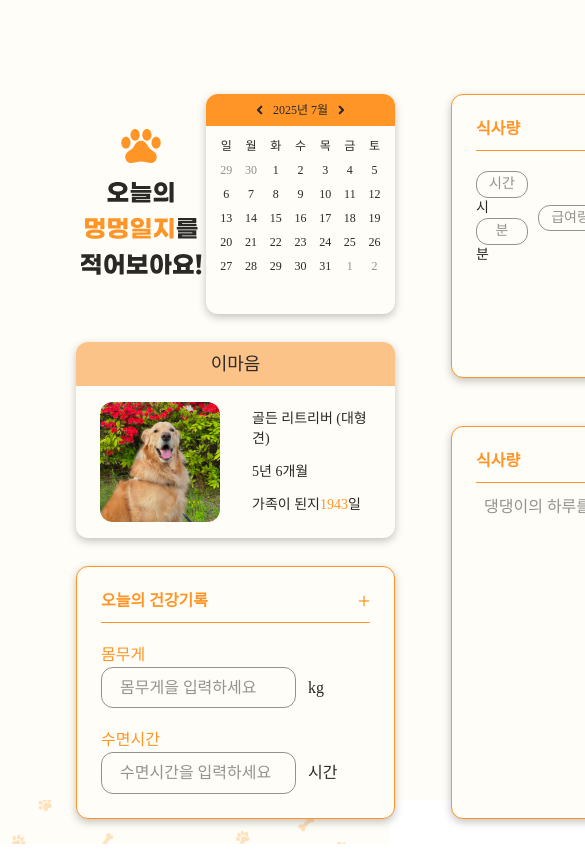
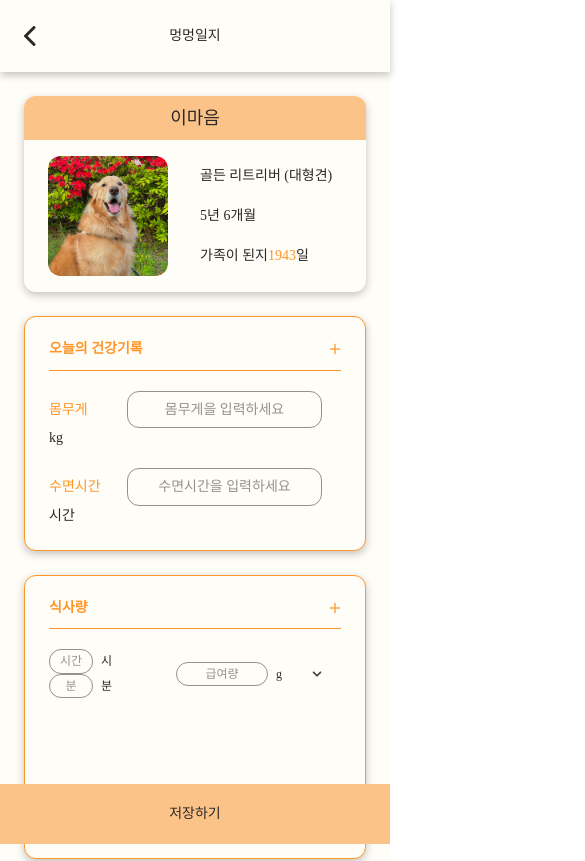
Before and after one commit to run3go/WEB4_5_404TNF_FE, a Next.js app: page /diary/create in a window 390 px wide. Shown: the top 861 px of the page, 585 px wide, since content can reach past the window. Built offline with nearby package versions, Linux system fonts and the light colour scheme.

Commit message:
💄 Style: 생활기록 등록/수정 페이지 반응형 구현

```diff
--- a/src/app/diary/create/page.tsx
+++ b/src/app/diary/create/page.tsx
@@ -10,6 +10,7 @@ import diary from '@/assets/images/diary.svg';
 import dog from '@/assets/images/dog_img.png';
 import Card from '@/components/common/Card';
 import Icon from '@/components/common/Icon';
+import MobileTitle from '@/components/common/MobileTitle';
 import Image from 'next/image';
 import { useState } from 'react';
 
@@ -24,13 +25,15 @@ export default function DiaryCreate() {
   ];
 
   return (
-    <div className="flex h-200 w-full flex-col gap-6 bg-[var(--color-background)] px-19 py-8">
-      <div className="self-end">
+    <main className="flex w-screen flex-col bg-[var(--color-background)] pb-5 text-sm sm:m-0 sm:block sm:w-full">
+      <MobileTitle title="멍멍일지" />
+      <div className="flex w-full flex-col gap-6 sm:h-200 sm:px-19 sm:py-8">
+        <div className="hidden self-end sm:block">
           <SelectBox options={options} width="105px" footstep />
         </div>
-      <div className="flex gap-14">
-        <div className="flex w-105 flex-col items-center gap-7">
-          <div className="flex w-full justify-between">
+        <div className="flex flex-col gap-6 p-6 sm:flex-row sm:gap-14">
+          <div className="flex w-full flex-col items-center gap-6 sm:w-105 sm:gap-7">
+            <div className="hidden w-full justify-between sm:flex">
               <Image src={diary} alt="오늘의 멍멍일지를 적어보아요!" />
               <Calendar selected={selected} setSelected={setSelected} />
             </div>
@@ -60,7 +63,7 @@ export default function DiaryCreate() {
             </Card>
             <Card className="flex w-full flex-col gap-5 border border-[var(--color-primary-500)] text-lg">
               <div className="flex items-center justify-between border-b border-[var(--color-primary-500)] pb-3">
-              <h2 className="text-base leading-[1.2] font-extrabold text-[var(--color-primary-500)]">
+                <h2 className="text-sm leading-[1.2] font-extrabold text-[var(--color-primary-500)] sm:text-base">
                   오늘의 건강기록
                 </h2>
                 <Icon
@@ -75,8 +78,8 @@ export default function DiaryCreate() {
               <SingleInput title="수면시간" id="sleep" />
             </Card>
           </div>
-        <div className="flex grow flex-col gap-12">
-          <div className="flex w-full justify-between gap-14">
+          <div className="flex grow flex-col gap-6 sm:gap-12">
+            <div className="flex w-full flex-col justify-between gap-6 sm:flex-row sm:gap-14">
               <FeedInput />
               <WalkingInput />
             </div>
@@ -84,5 +87,15 @@ export default function DiaryCreate() {
           </div>
         </div>
       </div>
+      <div className="mt-4 flex flex-col sm:hidden">
+        <span className="cursor-pointer self-end pr-4 text-xs text-[var(--color-grey)] sm:hidden">
+          댕댕일지 삭제하기
+        </span>
+        <div className="h-15" />
+        <button className="fixed right-0 bottom-0 left-0 bg-[var(--color-primary-300)] py-5">
+          저장하기
+        </button>
+      </div>
+    </main>
   );
 }
--- a/src/components/common/MobileTitle.tsx
+++ b/src/components/common/MobileTitle.tsx
@@ -4,7 +4,7 @@ import Icon from './Icon';
 export default function MobileTitle({ title }: { title: string }) {
   return (
     <>
-      <Card className="fixed z-100 flex h-18 w-screen items-center justify-center rounded-none bg-[var(--color-background)] px-4">
+      <Card className="fixed top-0 right-0 left-0 z-100 flex h-18 w-screen items-center justify-center rounded-none bg-[var(--color-background)] px-4 sm:hidden">
         <Icon
           className="absolute left-6"
           width="12px"
@@ -15,7 +15,7 @@ export default function MobileTitle({ title }: { title: string }) {
         <h1 className="leading-[1.2]">{title}</h1>
       </Card>
       {/* 헤더 아래 공간 */}
-      <div className="h-18 w-screen" />
+      <div className="h-18 w-screen sm:hidden" />
     </>
   );
 }
--- a/src/components/diary/create/FeedInput.tsx
+++ b/src/components/diary/create/FeedInput.tsx
@@ -11,7 +11,7 @@ export default function FeedInput() {
   return (
     <Card className="h-71 grow border border-[var(--color-primary-500)]">
       <div className="flex items-center justify-between border-b border-[var(--color-primary-500)] pb-3">
-        <h2 className="text-base leading-[1.2] font-extrabold text-[var(--color-primary-500)]">
+        <h2 className="leading-[1.2] font-extrabold text-[var(--color-primary-500)] sm:text-base">
           식사량
         </h2>
         <Icon
@@ -22,31 +22,31 @@ export default function FeedInput() {
           top="-259px"
         />
       </div>
-      <div className="mt-5 flex items-center justify-between text-sm">
+      <div className="mt-5 flex items-center justify-between text-xs sm:text-sm">
         <div>
           <input
-            className="input-style mr-2 w-13 py-1 text-center leading-[1.2]"
+            className="input-style mr-2 w-11 py-1 text-center leading-[1.2] sm:w-13"
             type="text"
             placeholder="시간"
             maxLength={2}
           />
           <span className="mr-3">시</span>
           <input
-            className="input-style mr-2 w-13 py-1 text-center leading-[1.2]"
+            className="input-style mr-2 w-11 py-1 text-center leading-[1.2] sm:w-13"
             type="text"
             placeholder="분"
             maxLength={2}
           />
           <span>분</span>
         </div>
-        <div className="flex items-center gap-2 pr-5">
+        <div className="flex items-center gap-2 sm:pr-5">
           <input
-            className="input-style w-[65px] py-1 text-center leading-[1.2]"
+            className="input-style w-23 py-1 text-center leading-[1.2] sm:w-[65px]"
             type="text"
             placeholder="급여량"
             maxLength={3}
           />
-          <SelectBox width="70px" options={options} isCenter />
+          <SelectBox width="65px" options={options} isCenter />
         </div>
       </div>
     </Card>
--- a/src/components/diary/create/Note.tsx
+++ b/src/components/diary/create/Note.tsx
@@ -2,9 +2,9 @@ import Card from '@/components/common/Card';
 
 export default function Note() {
   return (
-    <Card className="flex h-full w-full flex-col border border-[var(--color-primary-500)]">
-      <h2 className="border-b border-[var(--color-primary-500)] pb-3 text-base leading-[1.2] font-extrabold text-[var(--color-primary-500)]">
-        식사량
+    <Card className="flex h-71 w-full flex-col border border-[var(--color-primary-500)] sm:h-full">
+      <h2 className="border-b border-[var(--color-primary-500)] pb-3 leading-[1.2] font-extrabold text-[var(--color-primary-500)] sm:text-base">
+        관찰노트
       </h2>
       <textarea
         className="w-full resize-none px-2 py-3"
--- a/src/components/diary/create/SingleInput.tsx
+++ b/src/components/diary/create/SingleInput.tsx
@@ -6,7 +6,7 @@ export default function SingleInput({
   id: string;
 }) {
   return (
-    <div className="text-base">
+    <div className="text-sm sm:text-base">
       <label
         className="inline-block w-[78px] text-[var(--color-primary-500)]"
         htmlFor={id}
@@ -14,7 +14,7 @@ export default function SingleInput({
         {title}
       </label>
       <input
-        className="input-style mr-3 w-[195px] px-[18px] py-[10px] leading-[1.2]"
+        className="input-style mr-3 w-[195px] px-[18px] py-[10px] text-center leading-[1.1] sm:leading-[1.2]"
         id={id}
         type="text"
         placeholder={`${title}을 입력하세요`}
--- a/src/components/diary/create/WalkingInput.tsx
+++ b/src/components/diary/create/WalkingInput.tsx
@@ -5,7 +5,7 @@ export default function WalkingInput() {
   return (
     <Card className="h-71 grow border border-[var(--color-primary-500)]">
       <div className="flex items-center justify-between border-b border-[var(--color-primary-500)] pb-3">
-        <h2 className="text-base leading-[1.2] font-extrabold text-[var(--color-primary-500)]">
+        <h2 className="leading-[1.2] font-extrabold text-[var(--color-primary-500)] sm:text-base">
           산책
         </h2>
         <Icon
@@ -16,17 +16,17 @@ export default function WalkingInput() {
           top="-259px"
         />
       </div>
-      <div className="mt-5 flex justify-between text-sm">
+      <div className="mt-5 flex justify-between text-xs sm:text-sm">
         <div>
           <input
-            className="input-style mr-2 w-13 py-1 text-center leading-[1.2]"
+            className="input-style mr-2 w-11 py-1 text-center leading-[1.2] sm:w-13"
             type="text"
             placeholder="시간"
             maxLength={2}
           />
           <span className="mr-3">시</span>
           <input
-            className="input-style mr-2 w-13 py-1 text-center leading-[1.2]"
+            className="input-style mr-2 w-11 py-1 text-center leading-[1.2] sm:w-13"
             type="text"
             placeholder="분"
             maxLength={2}
@@ -36,14 +36,14 @@ export default function WalkingInput() {
         <span>~</span>
         <div>
           <input
-            className="input-style mr-2 w-13 py-1 text-center leading-[1.2]"
+            className="input-style mr-2 w-11 py-1 text-center leading-[1.2] sm:w-13"
             type="text"
             placeholder="시간"
             maxLength={2}
           />
           <span className="mr-3">시</span>
           <input
-            className="input-style mr-2 w-13 py-1 text-center leading-[1.2]"
+            className="input-style mr-2 w-11 py-1 text-center leading-[1.2] sm:w-13"
             type="text"
             placeholder="분"
             maxLength={2}
```
Lines whose indentation alone changed are shown as unchanged.
